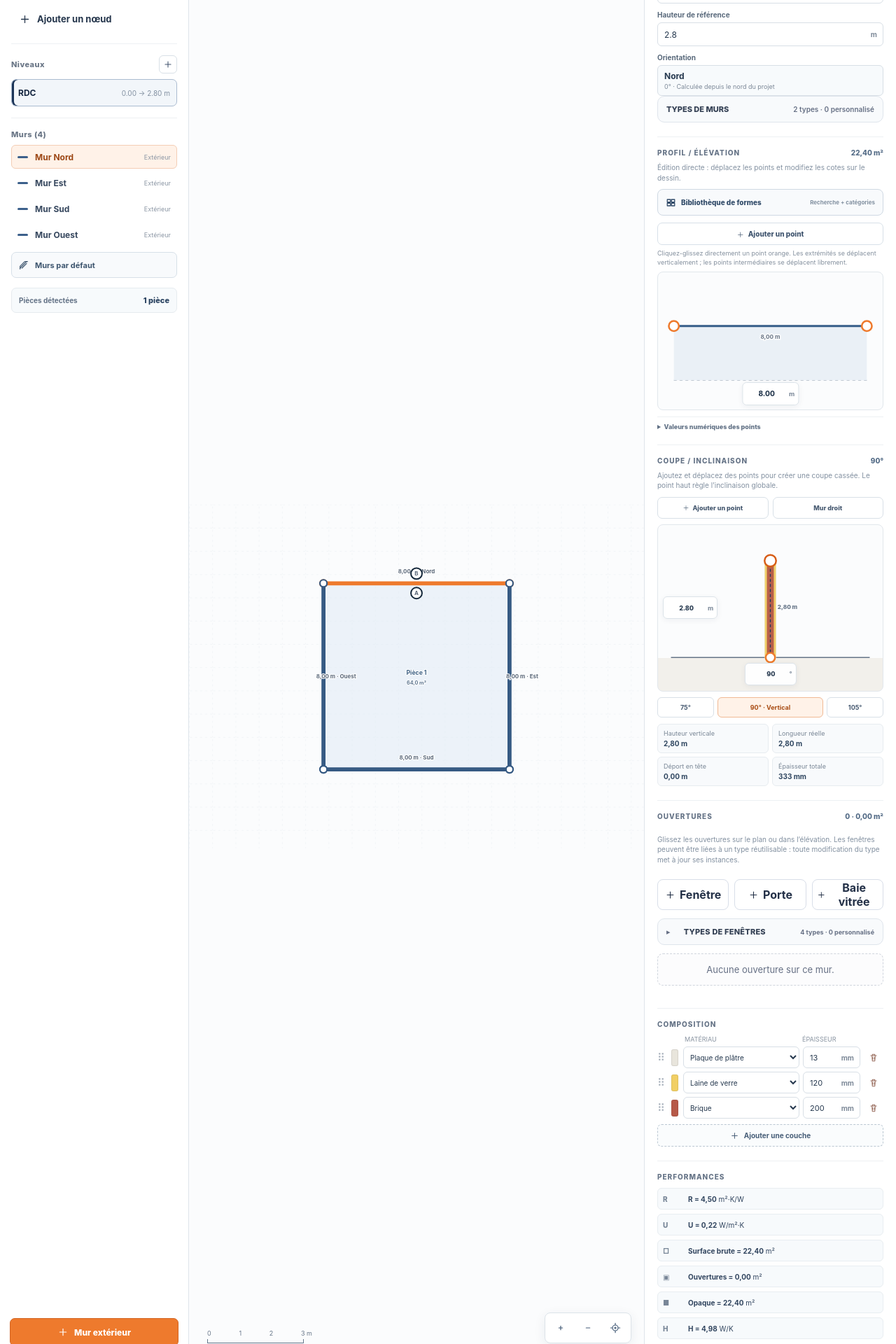
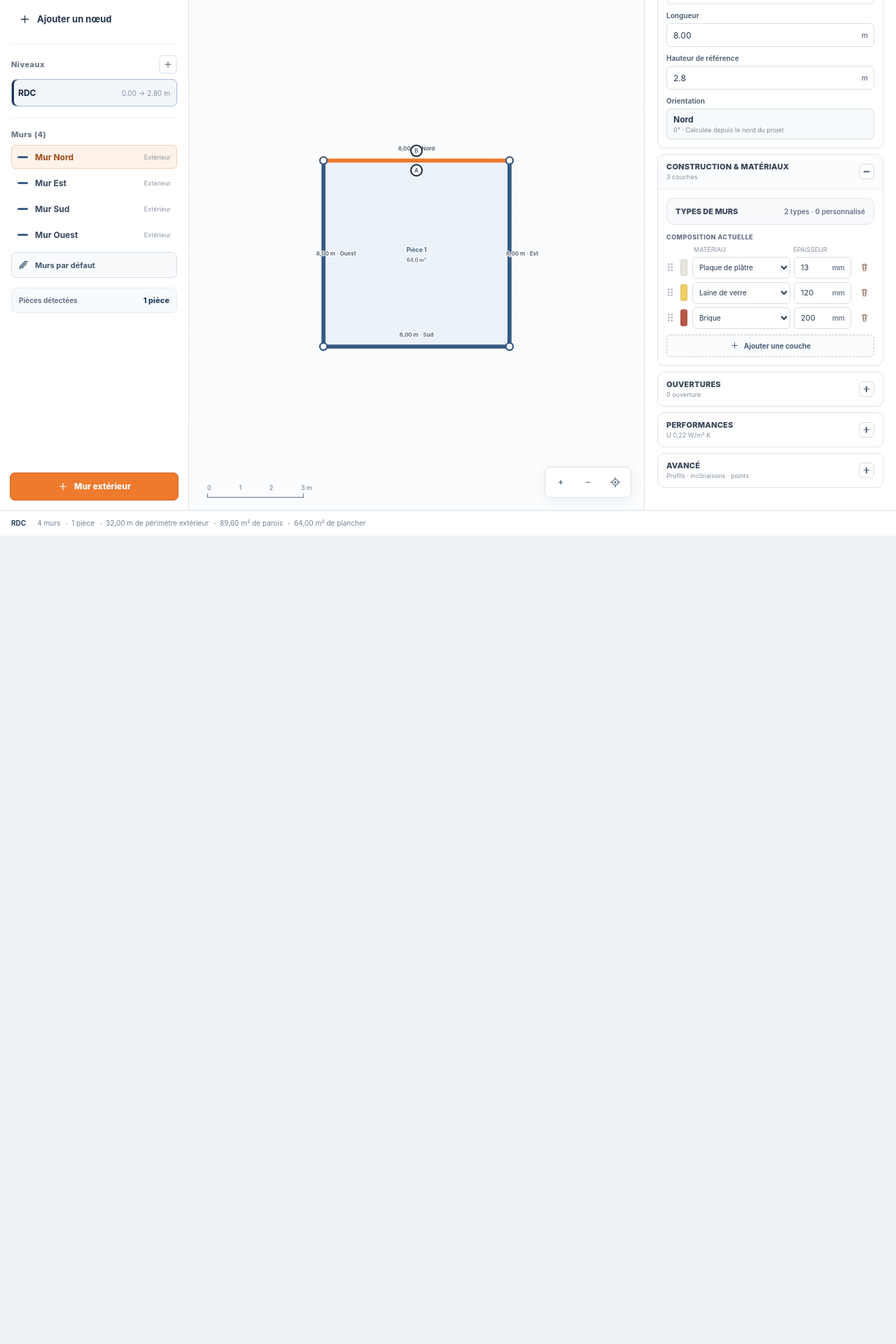
Before and after one commit to Romain76160/donut-energy, a React (Vite) app: page / in a window 1280 px wide. Shown: the part 280-2200 px from the top of the page at 70% size. After the commit the page ends 1045 px from the top, so only its background shows below. Built offline with nearby package versions, Linux system fonts and the light colour scheme.

Commit message:
Réorganiser l’inspecteur mural en blocs repliables

```diff
--- a/src/components/WallInspector.tsx
+++ b/src/components/WallInspector.tsx
@@ -26,6 +26,7 @@ import {
   type WallTypeDefinition,
 } from "../wallTypes";
 import "../wall-inspector-editing.css";
+import { InspectorAccordion } from "./InspectorAccordion";
 import { WallOpeningsEditor } from "./WallOpeningsEditor";
 import { WallProfileEditor } from "./WallProfileEditor";
 import { WallSectionView } from "./WallSectionView";
@@ -75,6 +76,37 @@ export function WallInspector({
   const profile = normalizeProfile(wall);
   const length = wallLength(wall);
   const currentWallTypeId = readWallTypeLink(wall.id);
+  const linkedType = currentWallTypeId ? wallTypes.find((type) => type.id === currentWallTypeId) ?? null : null;
+
+  const labels = language === "fr" ? {
+    geometry: "Géométrie",
+    geometryHint: `${formatNumber(length, 2, locale)} m · ${formatNumber(wall.height, 2, locale)} m de haut`,
+    construction: "Construction & matériaux",
+    constructionHint: linkedType ? `Lié à ${linkedType.name}` : `${wall.layers.length} couches`,
+    composition: "Composition actuelle",
+    openings: "Ouvertures",
+    openingsHint: `${wall.openings?.length ?? 0} ouverture${(wall.openings?.length ?? 0) > 1 ? "s" : ""}`,
+    performance: "Performances",
+    performanceHint: `U ${formatNumber(wallUValue(wall), 2, locale)} W/m²·K`,
+    advanced: "Avancé",
+    advancedHint: "Profils · inclinaisons · points",
+    advancedNote: "Les profils et inclinaisons modifient la géométrie verticale du mur. Ils sont regroupés ici pour garder l’inspecteur principal léger.",
+    profile: "Profil / élévation",
+  } : {
+    geometry: "Geometry",
+    geometryHint: `${formatNumber(length, 2, locale)} m · ${formatNumber(wall.height, 2, locale)} m high`,
+    construction: "Construction & materials",
+    constructionHint: linkedType ? `Linked to ${linkedType.name}` : `${wall.layers.length} layers`,
+    composition: "Current composition",
+    openings: "Openings",
+    openingsHint: `${wall.openings?.length ?? 0} opening${(wall.openings?.length ?? 0) === 1 ? "" : "s"}`,
+    performance: "Performance",
+    performanceHint: `U ${formatNumber(wallUValue(wall), 2, locale)} W/m²·K`,
+    advanced: "Advanced",
+    advancedHint: "Profiles · inclinations · points",
+    advancedNote: "Profiles and inclinations modify the wall's vertical geometry. They are grouped here to keep the main inspector compact.",
+    profile: "Profile / elevation",
+  };
 
   const detachWallType = () => {
     unlinkWallType(wall.id);
@@ -144,9 +176,10 @@ export function WallInspector({
   };
 
   return (
-    <aside className="inspector" aria-label={text.wallPropertiesAria}>
+    <aside className="inspector wall-inspector-compact" aria-label={text.wallPropertiesAria}>
       <h2>{text.wallProperties}</h2>
 
+      <InspectorAccordion title={labels.geometry} hint={labels.geometryHint} defaultOpen>
         <div className="property-fields">
           <label>
             <span>{text.name}</span>
@@ -181,7 +214,9 @@ export function WallInspector({
             </div>
           </label>
         </div>
+      </InspectorAccordion>
 
+      <InspectorAccordion title={labels.construction} hint={labels.constructionHint} defaultOpen>
         <WallTypeLibrary
           wall={wall}
           types={wallTypes}
@@ -192,13 +227,61 @@ export function WallInspector({
           onDetach={detachWallType}
         />
 
-      <div className="inspector-section profile-section">
-        <div className="section-title-row">
-          <h3>{text.profile}</h3>
-          <span>{formatNumber(wallArea(wall), 2, locale)} m²</span>
+        <div className="inspector-subheading">{labels.composition}</div>
+        <div className="layer-columns"><span>{text.material}</span><span>{text.thickness}</span></div>
+        <div className="layer-list">
+          {wall.layers.map((layer) => {
+            const displayedMaterial = materialLabel(layer.name, language);
+            return (
+              <div className="layer-row" key={layer.id}>
+                <span className="drag-dots" aria-hidden="true">⠿</span>
+                <span className="material-swatch" style={{ backgroundColor: layer.color }} />
+                <select
+                  aria-label={text.material}
+                  value={layer.name}
+                  onChange={(event) => {
+                    const material = MATERIALS.find((item) => item.name === event.target.value);
+                    if (material) { detachWallType(); onUpdateLayer(layer.id, material); }
+                  }}
+                >
+                  {MATERIALS.map((material) => <option key={material.name} value={material.name}>{materialLabel(material.name, language)}</option>)}
+                </select>
+                <div className="unit-input compact">
+                  <input aria-label={text.thicknessOf(displayedMaterial)} type="number" min="1" step="1" value={layer.thicknessMm} onChange={(event) => { detachWallType(); onUpdateLayer(layer.id, { thicknessMm: Math.max(1, Number(event.target.value)) }); }} />
+                  <b>mm</b>
                 </div>
-        <p className="section-help">{language === "fr" ? "Édition directe : déplacez les points et modifiez les cotes sur le dessin." : "Direct editing: drag points and edit dimensions on the drawing."}</p>
+                <button className="icon-button" aria-label={text.deleteMaterial(displayedMaterial)} onClick={() => { detachWallType(); onRemoveLayer(layer.id); }} disabled={wall.layers.length === 1}><TrashIcon /></button>
+              </div>
+            );
+          })}
+        </div>
+        <button className="add-layer-button" onClick={() => { detachWallType(); onAddLayer(); }}><PlusIcon /> {text.addLayer}</button>
+      </InspectorAccordion>
 
+      <InspectorAccordion title={labels.openings} hint={labels.openingsHint}>
+        <WallOpeningsEditor
+          wall={wall}
+          language={language}
+          onChange={(openings) => onUpdateWall({ openings })}
+        />
+      </InspectorAccordion>
+
+      <InspectorAccordion title={labels.performance} hint={labels.performanceHint}>
+        <div className="inspector-section performance-section">
+          <dl className="performance-list">
+            <div><dt>R</dt><dd><strong>R = {formatNumber(wallResistance(wall), 2, locale)}</strong> m²·K/W</dd></div>
+            <div><dt>U</dt><dd><strong>U = {formatNumber(wallUValue(wall), 2, locale)}</strong> W/m²·K</dd></div>
+            <div><dt>□</dt><dd><strong>{language === "fr" ? "Surface brute" : "Gross area"} = {formatNumber(wallArea(wall), 2, locale)}</strong> m²</dd></div>
+            <div><dt>▣</dt><dd><strong>{language === "fr" ? "Ouvertures" : "Openings"} = {formatNumber(wallOpeningArea(wall), 2, locale)}</strong> m²</dd></div>
+            <div><dt>■</dt><dd><strong>{language === "fr" ? "Opaque" : "Opaque"} = {formatNumber(wallOpaqueArea(wall), 2, locale)}</strong> m²</dd></div>
+            <div><dt>H</dt><dd><strong>H = {formatNumber(wallTransmissionCoefficient(wall), 2, locale)}</strong> W/K</dd></div>
+          </dl>
+        </div>
+      </InspectorAccordion>
+
+      <InspectorAccordion title={labels.advanced} hint={labels.advancedHint}>
+        <p className="inspector-advanced-note">{labels.advancedNote}</p>
+        <div className="inspector-subheading">{labels.profile}</div>
         <button type="button" className="shape-library-launch" onClick={() => setShapeLibraryOpen(true)}>
           <span>
             <svg viewBox="0 0 20 20" aria-hidden="true"><path d="M3 4h6v5H3zM11 4h6v5h-6zM3 11h6v5H3zM11 11h6v5h-6z" /></svg>
@@ -229,59 +312,9 @@ export function WallInspector({
           </div>
           <button className="add-layer-button" onClick={onAddProfilePoint}><PlusIcon /> {text.addProfilePoint}</button>
         </details>
-      </div>
 
         <WallSectionView wall={wall} language={language} onUpdateWall={onUpdateWall} onHeightChange={changeHeight} />
-
-      <WallOpeningsEditor
-        wall={wall}
-        language={language}
-        onChange={(openings) => onUpdateWall({ openings })}
-      />
-
-      <div className="inspector-section">
-        <h3>{text.composition}</h3>
-        <div className="layer-columns"><span>{text.material}</span><span>{text.thickness}</span></div>
-        <div className="layer-list">
-          {wall.layers.map((layer) => {
-            const displayedMaterial = materialLabel(layer.name, language);
-            return (
-              <div className="layer-row" key={layer.id}>
-                <span className="drag-dots" aria-hidden="true">⠿</span>
-                <span className="material-swatch" style={{ backgroundColor: layer.color }} />
-                <select
-                  aria-label={text.material}
-                  value={layer.name}
-                  onChange={(event) => {
-                    const material = MATERIALS.find((item) => item.name === event.target.value);
-                    if (material) { detachWallType(); onUpdateLayer(layer.id, material); }
-                  }}
-                >
-                  {MATERIALS.map((material) => <option key={material.name} value={material.name}>{materialLabel(material.name, language)}</option>)}
-                </select>
-                <div className="unit-input compact">
-                  <input aria-label={text.thicknessOf(displayedMaterial)} type="number" min="1" step="1" value={layer.thicknessMm} onChange={(event) => { detachWallType(); onUpdateLayer(layer.id, { thicknessMm: Math.max(1, Number(event.target.value)) }); }} />
-                  <b>mm</b>
-                </div>
-                <button className="icon-button" aria-label={text.deleteMaterial(displayedMaterial)} onClick={() => { detachWallType(); onRemoveLayer(layer.id); }} disabled={wall.layers.length === 1}><TrashIcon /></button>
-              </div>
-            );
-          })}
-        </div>
-        <button className="add-layer-button" onClick={() => { detachWallType(); onAddLayer(); }}><PlusIcon /> {text.addLayer}</button>
-      </div>
-
-      <div className="inspector-section performance-section">
-        <h3>{text.performances}</h3>
-        <dl className="performance-list">
-          <div><dt>R</dt><dd><strong>R = {formatNumber(wallResistance(wall), 2, locale)}</strong> m²·K/W</dd></div>
-          <div><dt>U</dt><dd><strong>U = {formatNumber(wallUValue(wall), 2, locale)}</strong> W/m²·K</dd></div>
-          <div><dt>□</dt><dd><strong>{language === "fr" ? "Surface brute" : "Gross area"} = {formatNumber(wallArea(wall), 2, locale)}</strong> m²</dd></div>
-          <div><dt>▣</dt><dd><strong>{language === "fr" ? "Ouvertures" : "Openings"} = {formatNumber(wallOpeningArea(wall), 2, locale)}</strong> m²</dd></div>
-          <div><dt>■</dt><dd><strong>{language === "fr" ? "Opaque" : "Opaque"} = {formatNumber(wallOpaqueArea(wall), 2, locale)}</strong> m²</dd></div>
-          <div><dt>H</dt><dd><strong>H = {formatNumber(wallTransmissionCoefficient(wall), 2, locale)}</strong> W/K</dd></div>
-        </dl>
-      </div>
+      </InspectorAccordion>
 
       {shapeLibraryOpen ? <WallShapeLibrary language={language} onApply={applyPreset} onClose={() => setShapeLibraryOpen(false)} /> : null}
     </aside>
```
Lines whose indentation alone changed are shown as unchanged.
